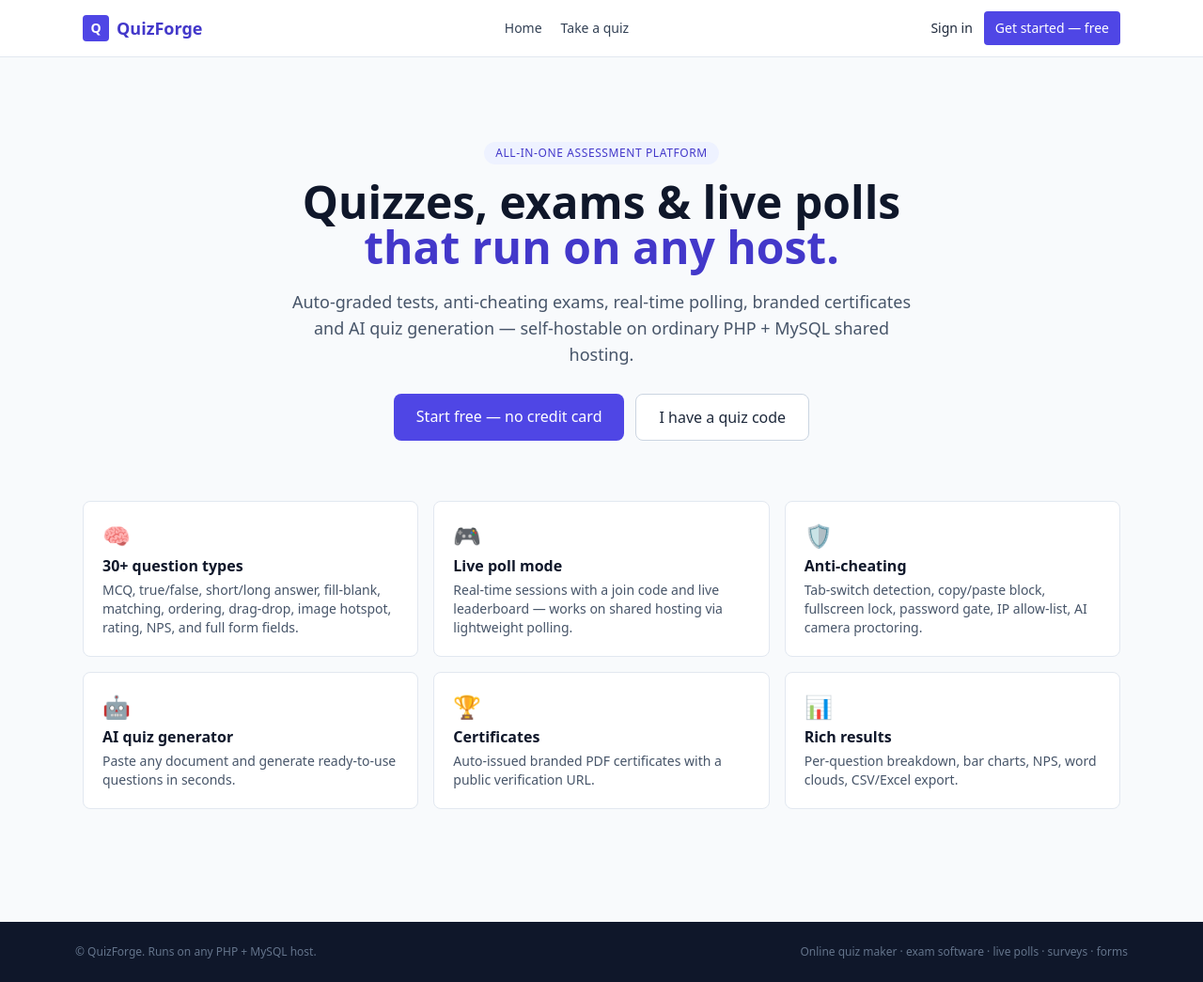
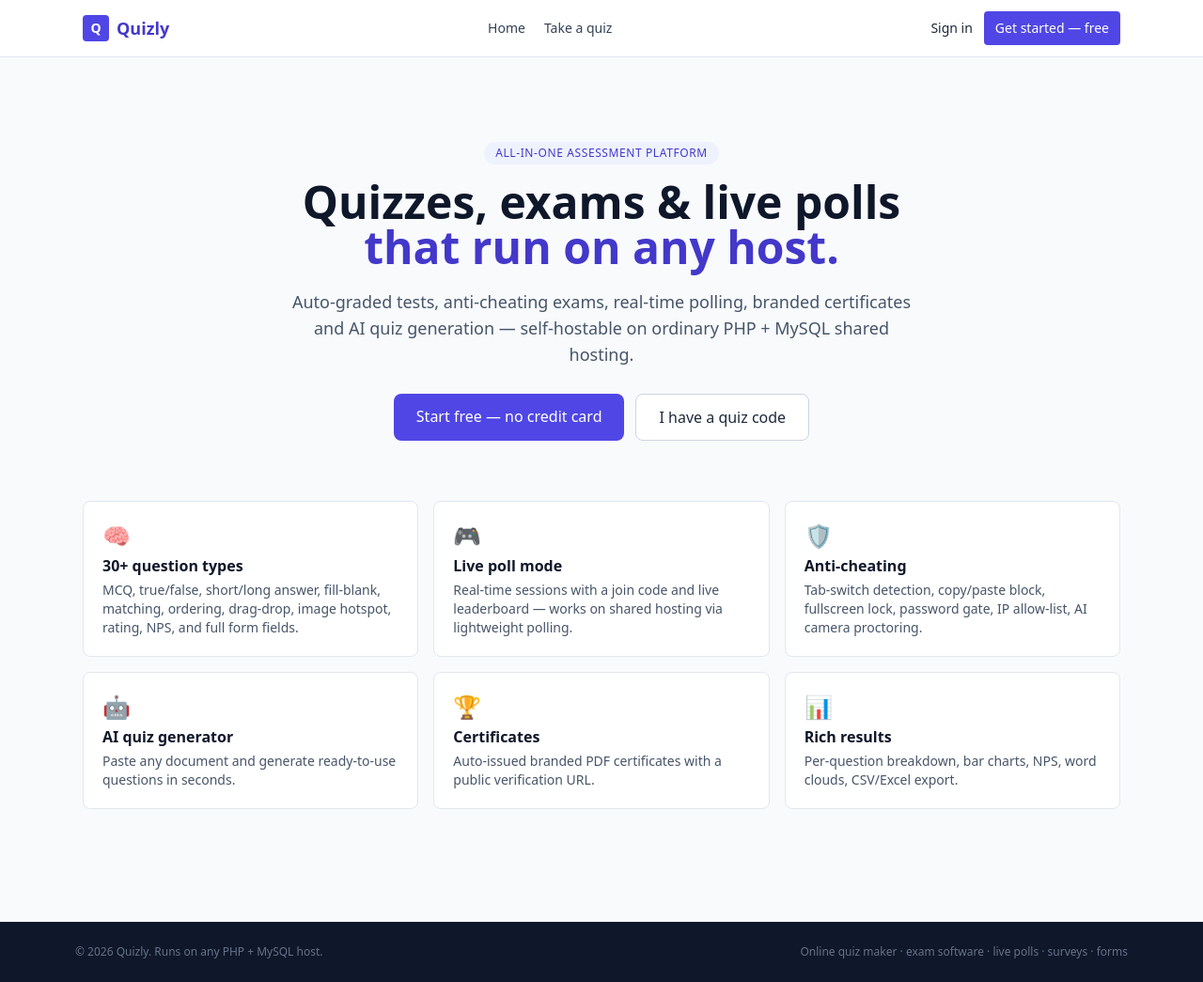
Before and after one commit to HanbalIshaq/quizforge, a PHP site: page /index.php in a window 1280 px wide. Shown: the whole page at 94% size. Run offline with PHP 8.4, Linux system fonts and the light colour scheme; data that the repository does not hold is empty; some libraries are stand-ins or nearby versions.

Commit message:
Rebrand PHP app to "Quizly" (short, SEO-friendly, configurable)
- New app_name() / app_tagline() helpers read from config so the whole
  product rebrands with a one-line edit (defaults: "Quizly" /
  "Online Quiz, Exam & Poll Maker" — keeps the top SEO keyword intact).
- config.sample.php + installer write app_name / app_tagline.
- Layout brand mark, <title>, meta description, footer now use app_name().
- Route page titles use app_name() (SEO titles like "Sign in · Quizly").
- Installer UI rebranded to Quizly.

Verified on local Apache + MySQL: home title renders
"Quizly — Online Quiz, Exam & Poll Maker", brand mark shows "Quizly".

Co-Authored-By: Claude Fable 5 <noreply@anthropic.com>

```diff
--- a/php/config.sample.php
+++ b/php/config.sample.php
@@ -26,6 +26,11 @@ return [
     'sqlite_path' => __DIR__ . '/data/quizforge.sqlite',
 
     // ── App ───────────────────────────────────────────────────────────────
+    // Product name + tagline (shown in the UI, page titles, emails). Change
+    // these to rebrand the whole app.
+    'app_name'    => 'Quizly',
+    'app_tagline' => 'Online Quiz, Exam & Poll Maker',
+
     // A long random string — used to sign sessions. Keep it secret.
     'secret_key'  => 'change-me-to-a-long-random-string',
 
--- a/php/includes/helpers.php
+++ b/php/includes/helpers.php
@@ -22,6 +22,21 @@ function cfg(string $key, $default = null)
 {
     $c = config();
     return $c[$key] ?? $default;
+}
+
+/**
+ * Product name + tagline. Configurable in config.php ('app_name' /
+ * 'app_tagline') so the whole product can be rebranded with a one-line edit.
+ * Defaults chosen for SEO: "Quizly" keeps the top keyword "quiz" intact.
+ */
+function app_name(): string
+{
+    return (string) cfg('app_name', 'Quizly');
+}
+
+function app_tagline(): string
+{
+    return (string) cfg('app_tagline', 'Online Quiz, Exam & Poll Maker');
 }
 
 function is_installed(): bool
--- a/php/routes.php
+++ b/php/routes.php
@@ -15,7 +15,7 @@ $CSRF_EXEMPT_PREFIXES = ['/q/']; // public take-quiz endpoints (later steps)
 // ── Home ────────────────────────────────────────────────────────────────
 route('GET', '/', function () {
     if (is_logged_in()) redirect('/admin');
-    page('home', ['title' => 'QuizForge — Online Quiz, Exam & Poll Platform']);
+    page('home', ['title' => app_name() . ' — ' . app_tagline()]);
 });
 
 // ── Register ──────────────────────────────────────────────────────────────
@@ -24,7 +24,7 @@ route('GET', '/register', function () {
         flash('Public sign-up is disabled. Ask an admin to invite you.', 'error');
         redirect('/login');
     }
-    page('register', ['title' => 'Sign up · QuizForge', 'form' => []]);
+    page('register', ['title' => 'Sign up · ' . app_name(), 'form' => []]);
 });
 
 route('POST', '/register', function () {
@@ -37,18 +37,18 @@ route('POST', '/register', function () {
     [$ok, $err, $uid] = register_user($email, $password, $name);
     if (!$ok) {
         flash($err, 'error');
-        page('register', ['title' => 'Sign up · QuizForge', 'form' => ['email' => $email, 'name' => $name]]);
+        page('register', ['title' => 'Sign up · ' . app_name(), 'form' => ['email' => $email, 'name' => $name]]);
         return;
     }
     login_user((int)$uid);
-    flash('Welcome to QuizForge!', 'success');
+    flash('Welcome to ' . app_name() . '!', 'success');
     redirect('/admin');
 });
 
 // ── Login ─────────────────────────────────────────────────────────────────
 route('GET', '/login', function () {
     if (is_logged_in()) redirect('/admin');
-    page('login', ['title' => 'Sign in · QuizForge', 'form' => []]);
+    page('login', ['title' => 'Sign in · ' . app_name(), 'form' => []]);
 });
 
 route('POST', '/login', function () {
@@ -57,7 +57,7 @@ route('POST', '/login', function () {
     [$ok, $err] = attempt_login($email, $password);
     if (!$ok) {
         flash($err, 'error');
-        page('login', ['title' => 'Sign in · QuizForge', 'form' => ['email' => $email]]);
+        page('login', ['title' => 'Sign in · ' . app_name(), 'form' => ['email' => $email]]);
         return;
     }
     $next = $_SESSION['login_next'] ?? url('/admin');
@@ -79,12 +79,12 @@ route('GET', '/logout', function () {
 route('GET', '/admin', function () {
     require_login();
     $u = current_user();
-    page('admin_placeholder', ['title' => 'Dashboard · QuizForge', 'u' => $u]);
+    page('admin_placeholder', ['title' => 'Dashboard · ' . app_name(), 'u' => $u]);
 });
 
 // ── Join (Step 1 placeholder; real one in Step 3) ─────────────────────────
 route('GET', '/join', function () {
-    page('join_placeholder', ['title' => 'Take a quiz · QuizForge']);
+    page('join_placeholder', ['title' => 'Take a quiz · ' . app_name()]);
 });
 
 // Steps 2-6 will require these additional route files as they're built:
--- a/php/views/layout.php
+++ b/php/views/layout.php
@@ -3,14 +3,14 @@
 $u = current_user();
 $flashes = take_flashes();
 $feat = features_all();
-$pageTitle = $title ?? 'QuizForge — Online Quiz, Exam & Poll Platform';
+$pageTitle = $title ?? (app_name() . ' — ' . app_tagline());
 ?><!doctype html>
 <html lang="en">
 <head>
   <meta charset="utf-8" />
   <meta name="viewport" content="width=device-width, initial-scale=1" />
   <title><?= e($pageTitle) ?></title>
-  <meta name="description" content="QuizForge — create quizzes, exams, polls, surveys and forms. Auto-graded, anti-cheating, certificates, AI quiz generation." />
+  <meta name="description" content="<?= e(app_name()) ?> — create quizzes, exams, polls, surveys and forms. Auto-graded, anti-cheating, certificates, AI quiz generation." />
   <meta name="csrf-token" content="<?= e(csrf_token()) ?>" />
   <meta name="theme-color" content="#f8fafc" />
   <script src="https://cdn.tailwindcss.com"></script>
@@ -29,8 +29,8 @@ $pageTitle = $title ?? 'QuizForge — Online Quiz, Exam & Poll Platform';
   <header class="bg-white border-b border-slate-200 sticky top-0 z-30">
     <div class="max-w-6xl mx-auto px-4 sm:px-6 py-3 flex items-center justify-between gap-3 sm:gap-6">
       <a href="<?= e(url('/')) ?>" class="font-bold text-lg text-brand-700 flex items-center gap-2 shrink-0">
-        <span class="inline-block w-7 h-7 rounded bg-brand-600 text-white grid place-items-center text-sm" aria-hidden="true">Q</span>
-        <span>QuizForge</span>
+        <span class="inline-block w-7 h-7 rounded bg-brand-600 text-white grid place-items-center text-sm" aria-hidden="true"><?= e(mb_substr(app_name(), 0, 1)) ?></span>
+        <span><?= e(app_name()) ?></span>
       </a>
 
       <nav class="hidden md:flex items-center gap-5 text-sm text-slate-700" aria-label="Primary">
@@ -95,7 +95,7 @@ $pageTitle = $title ?? 'QuizForge — Online Quiz, Exam & Poll Platform';
 
   <footer class="bg-slate-900 text-slate-300 mt-12">
     <div class="max-w-6xl mx-auto px-4 py-6 text-xs text-slate-500 flex flex-wrap justify-between gap-2">
-      <span>&copy; QuizForge. Runs on any PHP + MySQL host.</span>
+      <span>&copy; <?= date('Y') ?> <?= e(app_name()) ?>. Runs on any PHP + MySQL host.</span>
       <span>Online quiz maker · exam software · live polls · surveys · forms</span>
     </div>
   </footer>
```
Also changed, not shown: php/install.php (+8 -6 lines).
